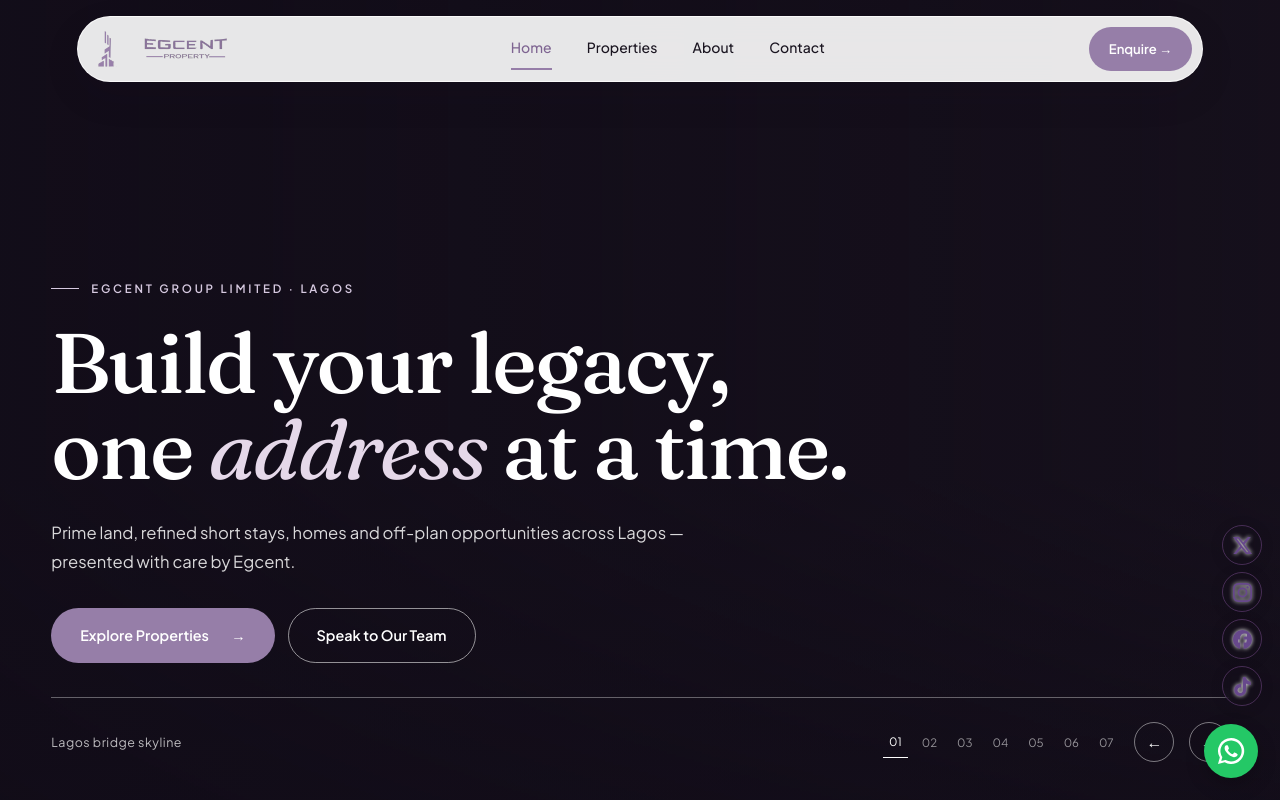
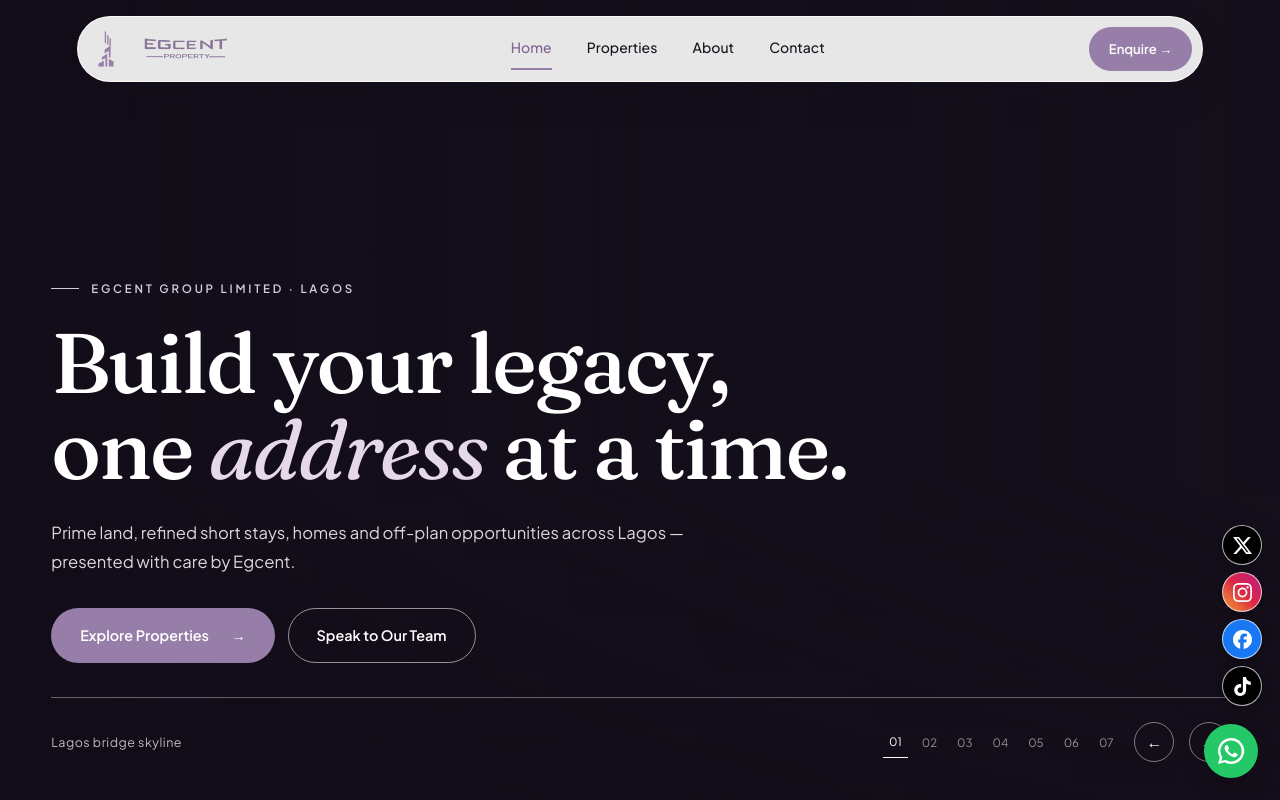
Before and after one commit to Eyenmummy/egcentgroup.com, a website: page index.html in a window 1280 px wide. Shown: the top 800 px of the page. Drawn offline with Linux system fonts and the light colour scheme.

Commit message:
Side rail: solid brand-colour buttons with white logos

```diff
--- a/style.css
+++ b/style.css
@@ -111,5 +111,12 @@
 .social-rail{position:fixed;right:18px;bottom:94px;z-index:49;display:flex;flex-direction:column;gap:7px}
 .social-rail a{display:grid;place-items:center;width:40px;height:40px;border:1px solid rgba(94,61,112,.7);border-radius:50%;background:transparent;backdrop-filter:blur(5px);box-shadow:0 2px 12px rgba(20,12,26,.22);opacity:1;visibility:visible}
 .social-rail a:hover,.social-rail a:focus-visible{border-color:#fff;box-shadow:0 3px 15px rgba(20,12,26,.4);transform:translateX(-2px)}
-.social-rail img{display:block;width:19px;height:19px;filter:invert(35%) sepia(15%) saturate(1150%) hue-rotate(225deg) contrast(125%) drop-shadow(0 0 2px white)}
+.social-rail img{display:block;width:19px;height:19px;filter:invert(1)}
 @media(max-width:600px){.social-rail{right:14px;bottom:76px;gap:5px}.social-rail a{width:35px;height:35px}.social-rail img{width:17px;height:17px}}
+
+/* Side rail: solid brand-colour buttons with white logos, visible on any background */
+.social-rail a{border:1px solid rgba(255,255,255,.7);box-shadow:0 2px 10px rgba(0,0,0,.35)}
+.social-rail a[aria-label="X"]{background:#000}
+.social-rail a[aria-label="Instagram"]{background:linear-gradient(45deg,#f09433 0%,#e6683c 25%,#dc2743 50%,#cc2366 75%,#bc1888 100%)}
+.social-rail a[aria-label="Facebook"]{background:#1877f2}
+.social-rail a[aria-label="TikTok"]{background:#000}
```
